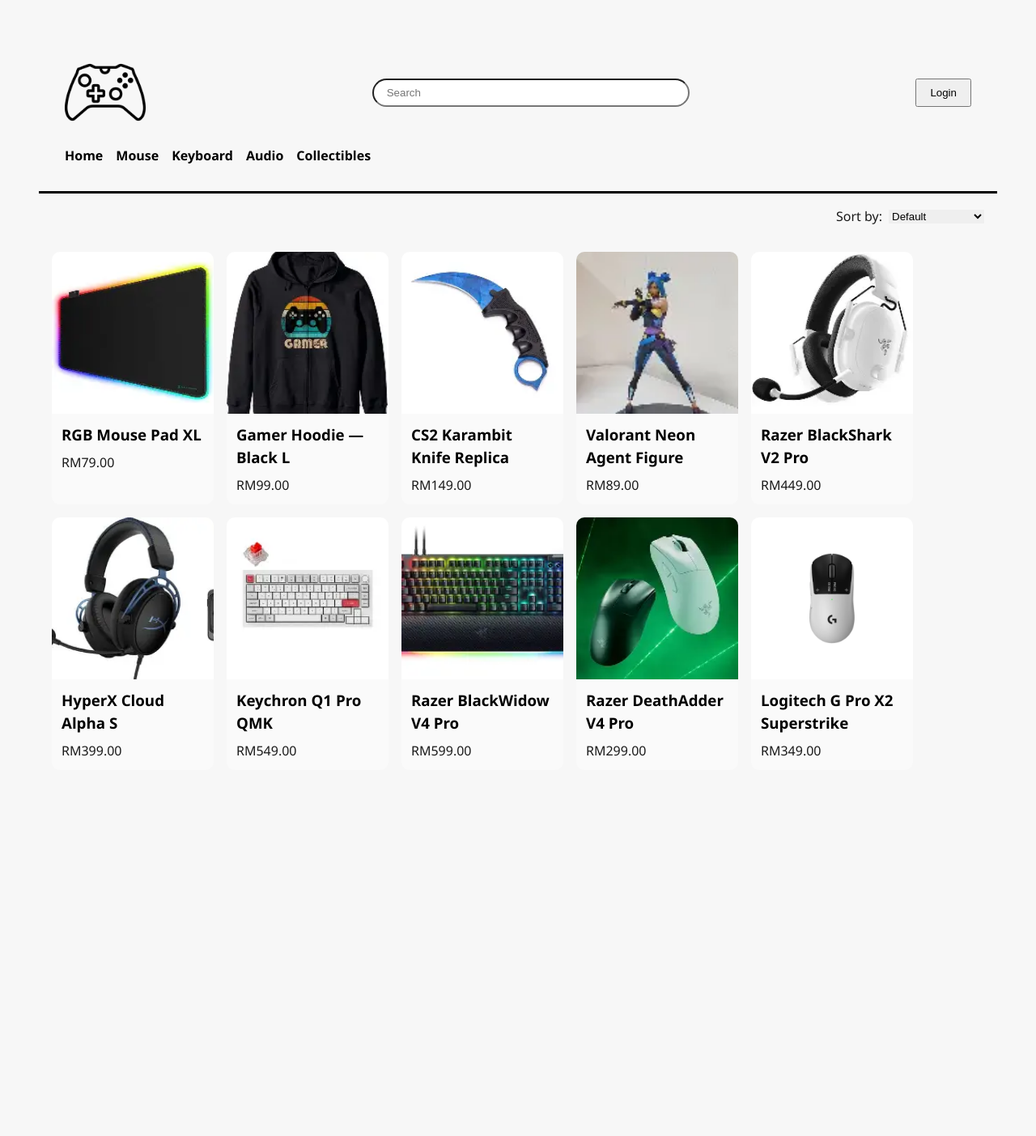
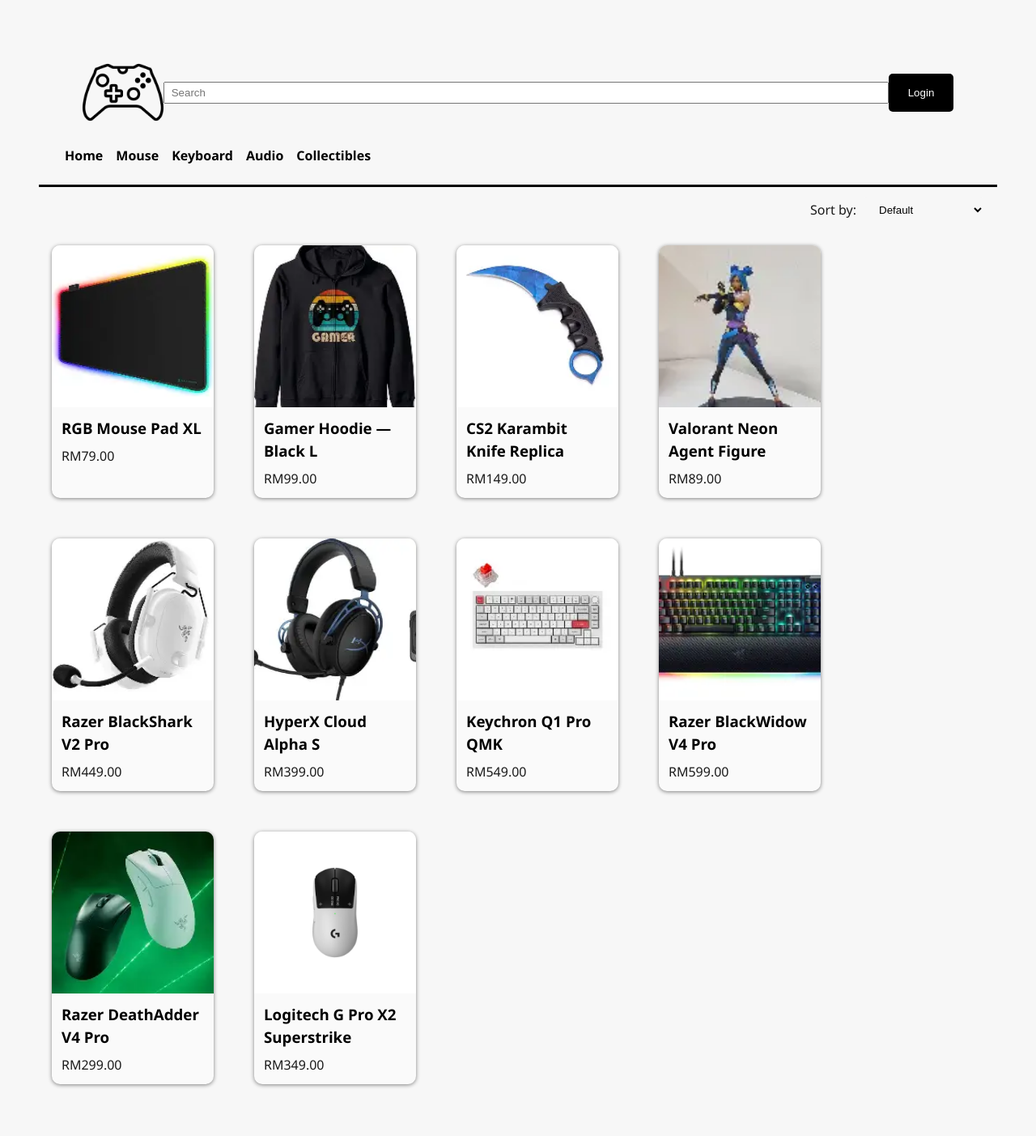
Before and after one commit to Rakkues/gaming-store-webapp, a PHP site: page /gaming-store-webapp/pages/shopping/category.php in a window 1280 px wide. Shown: the whole page at 81% size. Before the commit the page ends 934 px from the top, so only its background shows below. Run offline with PHP 8.4, Linux system fonts and the light colour scheme; data comes from the database, SQL or seed files in the repository; data that the repository does not hold is empty.

Commit message:
Updated page styling

```diff
--- a/public/css/category.css
+++ b/public/css/category.css
@@ -1,3 +1,7 @@
+:root {
+  --bg-color: #f7f7f7;
+}
+
 .category-header-container {
   align-items: center;
   display: flex;
@@ -12,14 +16,21 @@
 }
 
 .sort-choice-container select {
+  background-color: var(--bg-color);
   border: none;
+  border-radius: 5px;
+  padding: 0.5rem 1rem;
+}
+
+.sort-choice-container select:focus {
+  outline: black;
 }
 
 .product-list-container {
   display: flex;
   flex-wrap: wrap;
   padding: 1rem;
-  gap: 1rem;
+  gap: 50px;
 }
 
 .product-container {
--- a/public/css/style.css
+++ b/public/css/style.css
@@ -1,5 +1,9 @@
 * {
   box-sizing: border-box;
+}
+
+:root {
+  --bg-color: #f7f7f7;
 }
 
 body {
@@ -12,7 +16,7 @@
     Roboto,
     Arial,
     sans-serif;
-  background-color: #f7f7f7;
+  background-color: var(--bg-color);
   color: #1a1a1a;
   line-height: 1.5;
 }
@@ -28,6 +32,7 @@
 
 .header-top {
   align-items: center;
+  justify-content: center;
   display: flex;
 }
 
@@ -37,17 +42,45 @@
   width: 100px;
 }
 
+.header-top form {
+  display: flex;
+  gap: 0.5rem;
+  width: 50%;
+  margin: 0;
+  margin-left: auto;
+  margin-right: auto;
+  border-radius: 50px;
+  border: 1px solid black;
+  padding: 0.5rem 1rem;
+}
+
+.header-top form:hover {
+  border: 2px solid black;
+}
+
+.header-top form * {
+  background-color: var(--bg-color);
+  border: none;
+}
+
+.search-bar {
+  width: 80%;
+  padding: 0.25rem 0.5rem;
+}
+
+.search-bar:focus,
+.search-bar:focus-visible {
+  outline: none;
+}
+
+.search-btn {
+  flex: 1;
+}
+
 .store-logo-container img {
   height: 100%;
   width: 100%;
   object-fit: fill;
-}
-
-.header-top .search-bar {
-  border-radius: 50px;
-  margin: auto;
-  padding: 0.5rem 1rem;
-  width: 35%;
 }
 
 .login-cart-container {
@@ -59,11 +92,19 @@
   padding: 0.5rem 1rem;
 }
 
+.header-bottom {
+  height: 3rem;
+}
+
 .navbar ul {
   display: flex;
   gap: 1rem;
   list-style-type: none;
   padding-inline-start: 0;
+}
+
+.header-link:hover {
+  border-bottom: 2px solid black;
 }
 
 .navbar a {
@@ -74,6 +115,14 @@
 .navbar a,
 a:visited {
   color: black;
+}
+
+.login-cart-container button {
+  border-radius: 5px;
+  border: none;
+  padding: 1rem 1.5rem;
+  background-color: black;
+  color: white;
 }
 
 /*header styling end*/
@@ -90,6 +139,7 @@
 /* Item card styling */
 .item {
   border-radius: 10px;
+  box-shadow: 0 1px 5px grey;
   background-color: #fafafa;
   display: flex;
   flex-direction: column;
```
